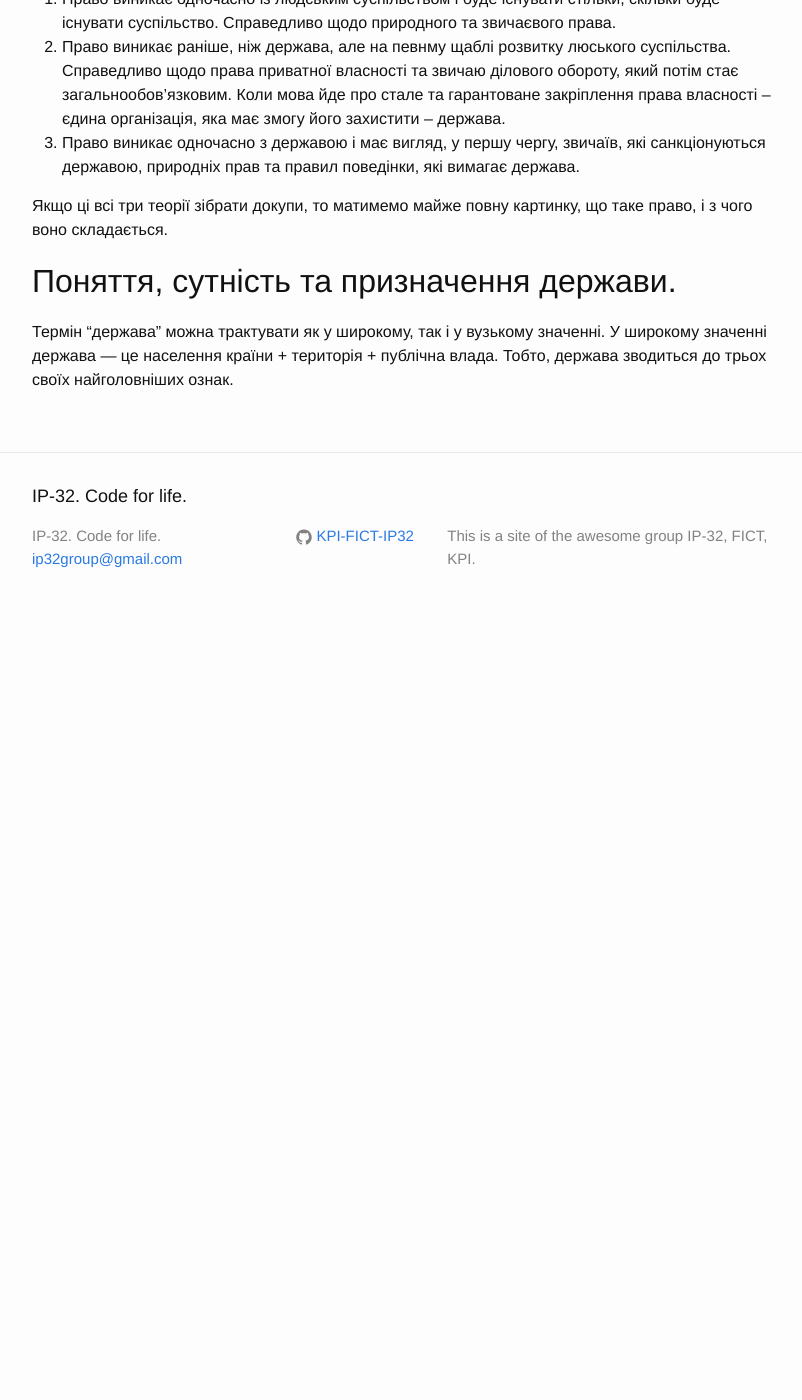
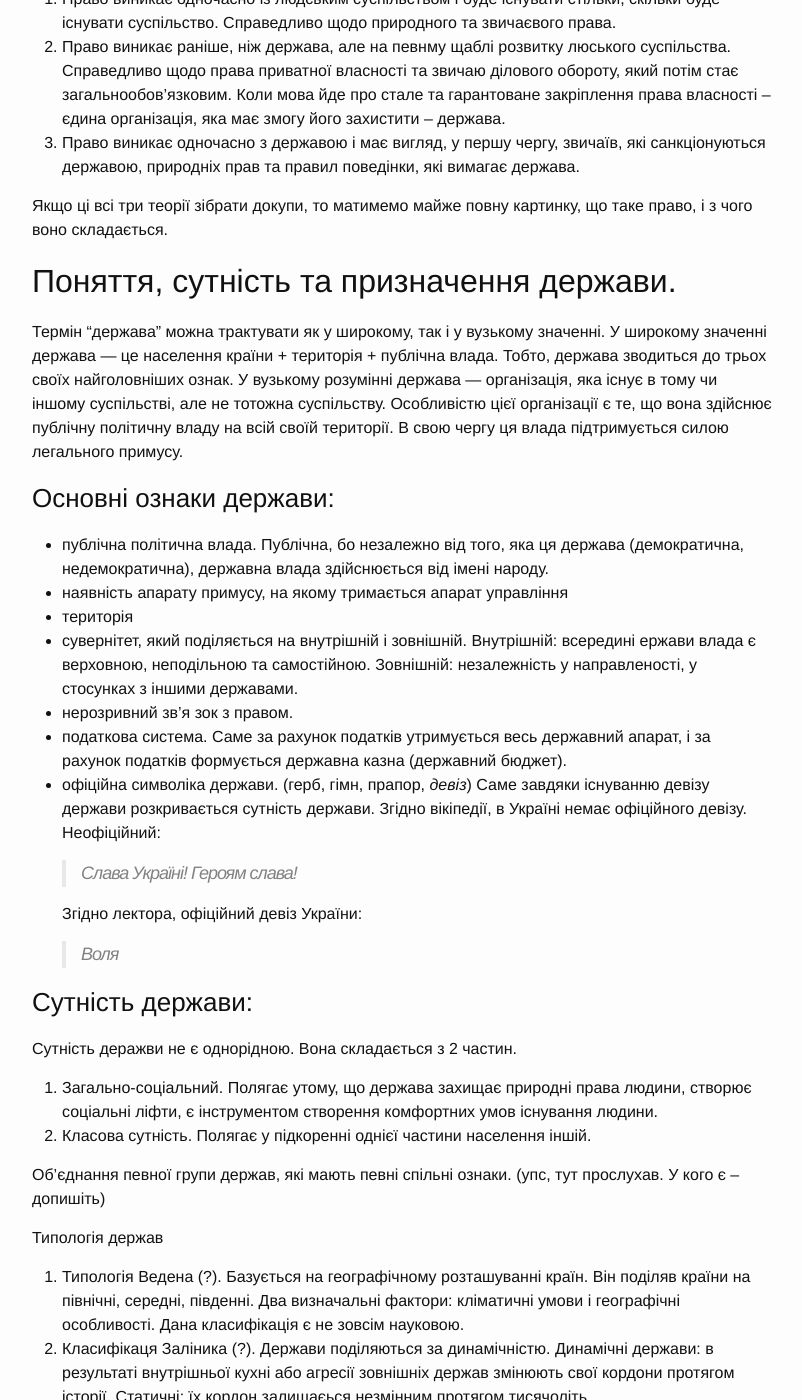
Before and after one commit to KPI-FICT-IP32/Blog, a Jekyll site: the page built from _lectures/s06/jurisprudence/2016-03-04.markdown, in a window 1280 px wide and 1400 px high, scrolled down 1668 px. Shown: the whole window, without its empty margins (238-1040 px from the left). Built offline with Jekyll 4.4.1, drawn with Linux system fonts in a browser that asks for light colours; before the commit the page ends 2298 px from its top, so only the background shows below that; some of the changed text lies outside the part shown.

Commit message:
jurispudence lecture 3 pt 2

```diff
--- a/_lectures/s06/jurisprudence/2016-03-04.markdown
+++ b/_lectures/s06/jurisprudence/2016-03-04.markdown
@@ -59,3 +59,35 @@ categories: lectures jurispurdence
 ## Поняття, сутність та призначення держави.
 Термін "держава" можна трактувати як у широкому, так і у вузькому значенні.
 У широкому значенні держава --- це населення країни + територія + публічна влада. Тобто, держава зводиться до трьох своїх найголовніших ознак.
+У вузькому розумінні держава --- організація, яка існує в тому чи іншому суспільстві, але не тотожна суспільству. Особливістю цієї організації є те, що вона здійснює публічну політичну владу на всій своїй території. В свою чергу ця влада підтримується силою легального примусу.
+
+### Основні ознаки держави:
+- публічна політична влада. Публічна, бо незалежно від того, яка ця держава (демократична, недемократична), державна влада здійснюється від імені народу.
+- наявність апарату примусу, на якому тримається апарат управління
+- територія
+- сувернітет, який поділяється на внутрішній і зовнішній. Внутрішній: всередині ержави влада є верховною, неподільною та самостійною. Зовнішній: незалежність у направленості, у стосунках з іншими державами.
+- нерозривний зв'я зок з правом.
+- податкова система. Саме за рахунок податків утримується весь державний апарат, і за рахунок податків формується державна казна (державний бюджет).
+- офіційна символіка держави. (герб, гімн, прапор, *девіз*) Саме завдяки існуванню девізу держави розкривається сутність держави. Згідно вікіпедії, в Україні немає офіційного девізу. Неофіційний:
+
+    > Слава Україні! Героям слава!
+
+    Згідно лектора, офіційний девіз України:
+
+    > Воля
+
+### Сутність держави:
+Сутність деражви не є однорідною. Вона складається з 2 частин.
+1. Загально-соціальний.  Полягає утому, що держава захищає природні права людини, створює соціальні ліфти, є інструментом створення комфортних умов існування людини.
+2. Класова сутність. Полягає у підкоренні однієї частини населення іншій.
+
+Об'єднання певної групи держав, які мають певні спільні ознаки. (упс, тут прослухав. У кого є -- допишіть)
+
+Типологія держав
+1. Типологія Ведена (?). Базується на географічному розташуванні країн. Він поділяв країни на північні, середні, південні. Два визначальні фактори: кліматичні умови і географічні особливості. Дана класифікація є не зовсім науковою.
+2. Класифікаця Заліника (?). Держави поділяються за динамічністю. Динамічні держави: в результаті внутрішньої кухні або агресії зовнішніх держав змінюють свої кордони протягом історії. Статичні: їх кордон залишаєься незмінним протягом тисячоліть.
+3. За типом државного режиму. Поділяються на демократичні, авторитарні та авторитарні. Будь-яка тоталітарна країна має одну унікальну властивість. Тоталітаризм може бути як явним, так і прихованим.
+4. Типологія за характером суспільно-економічної формації. Держави поділяють на держави східного типу, рабовласницькі, феодальні, буржуазні.
+5. Типологія за цивілізаційним критерієм. Дану типологію вигадав альпійський вчений ..., і поділив цивілізації на первинні і вторинні. Первинні: давньосхідні (Єгипет, Персія, Шумери), елінські, римська, середньовічні. Решта: вторинні цивілізації, тому що вони виникли на базі розбіжностей між державною владою і культурно-релігійним комплексом. Ті держави, які виникають в період стародавній та середньвічній -- первинні. Решта -- вторинні.
+
+## Функції деражави
```
